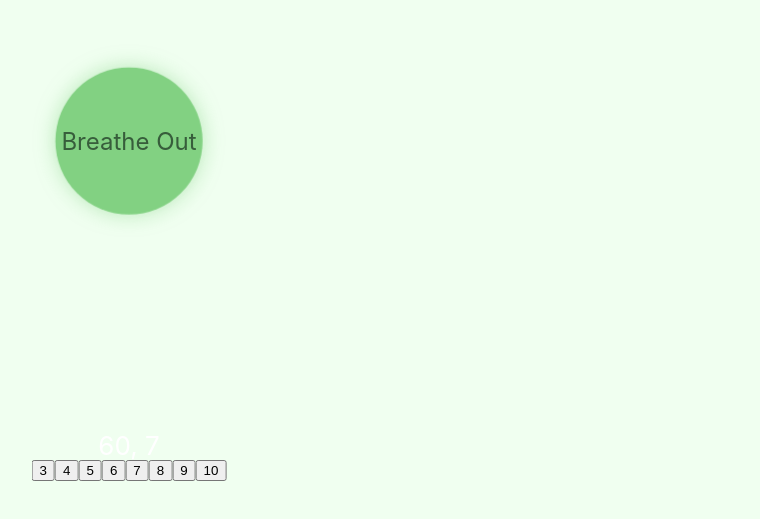
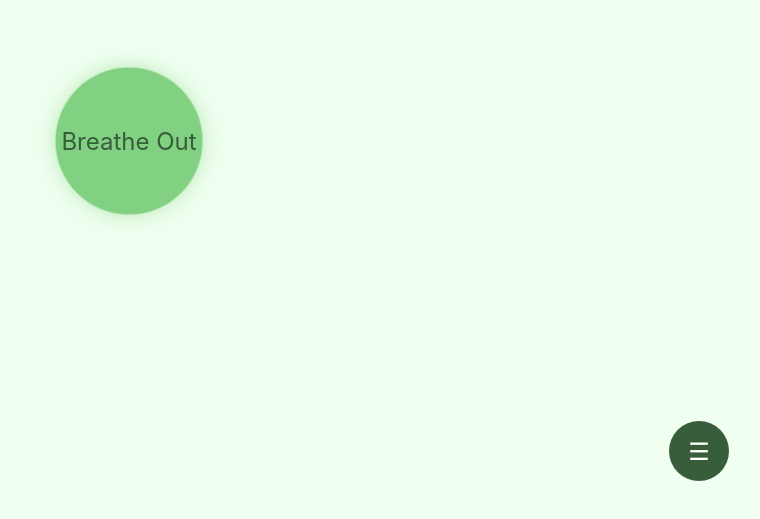
Before and after one commit to kpytlos/breathetest, a React (Create React App) app: page / in a window 1280 px wide. Shown: the part 259-778 px from the top of the page, without its empty margins (511-1271 px from the left). Built offline with nearby package versions, Linux system fonts and the light colour scheme.

Commit message:
Added new menu to chose number of breaths

```diff
--- a/src/Components/AnimationOptions.css
+++ b/src/Components/AnimationOptions.css
@@ -1,6 +1,70 @@
+.toggleButton {
+  position: fixed;
+  bottom: 60px;
+  right: 40px;
+  width: 60px;
+  height: 60px;
+  background-color: #375d3b;
+  border-radius: 50%;
+  display: flex;
+  align-items: center;
+  justify-content: center;
+  cursor: pointer;
+}
+
+.toggleButtonContent {
+  color: #ffffff;
+  font-size: 24px;
+}
+
+.buttonsContainer {
+  background-color: #f0fff0;
+  position: fixed;
+  bottom: 140px;
+  right: 40px;
+  width: 30vw;
+  border-radius: 10px;
+  box-shadow: 0px 2px 8px rgba(0, 0, 0, 0.15);
+  padding: 10px;
+  display: flex;
+  flex-direction: column;
+  align-items: center;
+}
+
+.buttonText {
+  margin-bottom: 10px;
+  text-align: center;
+  color: #375d3b;
+}
+
 .durationButtons {
-  position: fixed;
-  transform: translateX(-50%);
-  bottom: 60px;
-  left: 50%;
+  display: flex;
+  flex-direction: column;
+  align-items: center;
 }
+
+.durationButtons button {
+  width: 20vw;
+  height: 5vh;
+  margin-bottom: 10px;
+  display: flex;
+  flex-direction: column;
+  align-items: center;
+  justify-content: center;
+  background-color: #f2fff2;
+  color: #375d3b;
+  border: none;
+  font-size: 16px;
+  cursor: pointer;
+  background-color: #d8ffd8;
+}
+
+/* Media Query for smaller screens */
+@media (max-width: 768px) {
+  .durationButtons button {
+    width: 70vw; /* Expand to 90% of the viewport width */
+  }
+  .buttonsContainer {
+    width: 70vw;
+  }
+}
--- a/src/Components/AnimationOptions.js
+++ b/src/Components/AnimationOptions.js
@@ -2,21 +2,59 @@ import React, { Component } from "react";
 import "./AnimationOptions.css";
 
 class AnimationOptions extends Component {
+  state = {
+    showOptions: false, // Track if options should be shown or hidden
+  };
+
+  handleToggleOptions = () => {
+    this.setState((prevState) => ({
+      showOptions: !prevState.showOptions, // Toggle showOptions state
+    }));
+  };
+
   handleBreathsNumber = (newBreaths) => {
     this.props.onBreathsNumber(newBreaths);
+    this.handleToggleOptions(); // Hide options after selecting a number of breaths
   };
 
   render() {
+    const { showOptions } = this.state;
     return (
-      <div className="durationButtons">
-        <button onClick={() => this.handleBreathsNumber(3)}>3</button>
-        <button onClick={() => this.handleBreathsNumber(4)}>4</button>
-        <button onClick={() => this.handleBreathsNumber(5)}>5</button>
-        <button onClick={() => this.handleBreathsNumber(6)}>6</button>
-        <button onClick={() => this.handleBreathsNumber(7)}>7</button>
-        <button onClick={() => this.handleBreathsNumber(8)}>8</button>
-        <button onClick={() => this.handleBreathsNumber(9)}>9</button>
-        <button onClick={() => this.handleBreathsNumber(10)}>10</button>
+      <div>
+        <div className="toggleButton" onClick={this.handleToggleOptions}>
+          <span className="toggleButtonContent">☰</span>
+        </div>
+        {showOptions && (
+          <div className="buttonsContainer">
+            <p className="buttonText">Choose your level (breaths per minute)</p>
+            <div className="durationButtons">
+              <button onClick={() => this.handleBreathsNumber(3)}>
+                3 - Zen Master Breather
+              </button>
+              <button onClick={() => this.handleBreathsNumber(4)}>
+                4 - Breathing Guru
+              </button>
+              <button onClick={() => this.handleBreathsNumber(5)}>
+                5 - Tranquility Seeker
+              </button>
+              <button onClick={() => this.handleBreathsNumber(6)}>
+                6 - Mindful Breathing Enthusiast
+              </button>
+              <button onClick={() => this.handleBreathsNumber(7)}>
+                7 - Calmness Achiever
+              </button>
+              <button onClick={() => this.handleBreathsNumber(8)}>
+                8 - Peaceful Breathing Bro
+              </button>
+              <button onClick={() => this.handleBreathsNumber(9)}>
+                9 - Harmony Ambassador
+              </button>
+              <button onClick={() => this.handleBreathsNumber(10)}>
+                10 - Blissful Breath Wizard
+              </button>
+            </div>
+          </div>
+        )}
       </div>
     );
   }
--- a/src/Components/Circle.css
+++ b/src/Components/Circle.css
@@ -36,12 +36,12 @@
   font-size: 16px;
 }
 
-.stats {
+/* .stats {
   position: fixed;
   bottom: 80px;
   left: 50%;
   transform: translateX(-50%);
-}
+} */
 
 .reset-animation {
   animation: none; /* Reset the animation */
--- a/src/Components/Circle.js
+++ b/src/Components/Circle.js
@@ -60,10 +60,10 @@ class Circle extends Component {
         ></div>
         <div className="text">{this.state.text}</div>
         <AnimationOptions onBreathsNumber={this.handleBreathsNumber} />
-        <div className="stats">
-          {duration}, {breaths}
-        </div>
+        {/* <div className="stats">
+          {duration}, {breaths} */}
       </div>
+      //   </div>
     );
   }
 }
```
